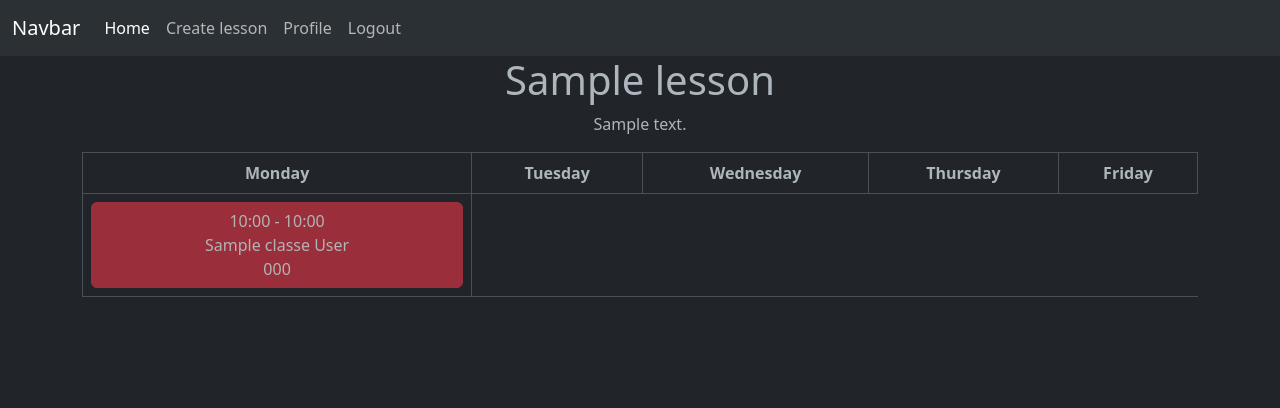
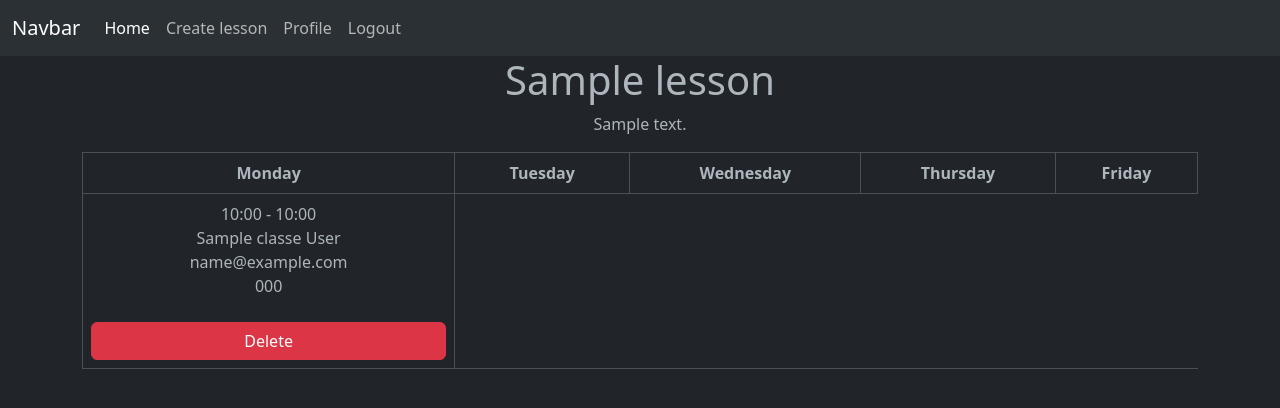
Before and after one commit to Miczigun/private-lessons-calendar, a Django app: page /your-lesson/1 in a window 1280 px wide. Shown: the top 408 px of the page. Run offline with Django 4.2, Linux system fonts and the light colour scheme; a user stored in the database is signed in; tables that the repository leaves empty hold one stand-in row (values such as "Sample post").

Commit message:
delete lesson

```diff
--- a/lessons/templates/lessons/your_lessons.html
+++ b/lessons/templates/lessons/your_lessons.html
@@ -1,6 +1,20 @@
 {% extends 'main.html' %}
 {% block title%} Class {% endblock %}
 {% block content %}
+<script>
+document.addEventListener("DOMContentLoaded", function() {
+  var confirmDeleteLinks = document.querySelectorAll(".confirm-delete");
+
+  confirmDeleteLinks.forEach(function(link) {
+    link.addEventListener("click", function(event) {
+      var confirmationMessage = link.getAttribute("data-confirm");
+      if (!window.confirm(confirmationMessage)) {
+        event.preventDefault();
+      }
+    });
+  });
+});
+</script>
 <main>
     <div class="container text-center">
         <h1>{{ lesson.name }}</h1>
@@ -23,13 +37,22 @@
                 {% if forloop.counter|divisibleby:5 %}
                 <td>
                     {% if class.booked %}
-                    <a href="#" class="btn btn-danger disabled w-100 h-100">
+
+                        <p>
                         {{ class.start_time|time:"H:i" }} - {{ class.end_time|time:"H:i" }} <br>
                         {{ class.name }} {{ class.surname }} <br>
+                        {{ class.email }} <br>
                         {{ class.phone }} <br>
-                    </a>
+                        </p>
+                        <a href="{% url 'menu' %}" class="btn btn-danger w-100 mt-2 confirm-delete" data-confirm="Are you sure you want to delete this class?">Delete</a>
+
                     {% else %}
-                    <a href="{% url 'update-class' class.id %}" class="btn btn-success w-100 h-100">{{ class.start_time|time:"H:i" }} - {{ class.end_time|time:"H:i" }}</a>
+
+                        <p class="mb-5">
+                            {{ class.start_time|time:"H:i" }} - {{ class.end_time|time:"H:i" }} <br>
+                        </p>
+                        <a href="{% url 'update-class' class.id %}" class="btn btn-success w-100 mt-5">Add</a>
+
                     {% endif %}
                 </td>
                 </tr>
@@ -37,13 +60,22 @@
                     {% else %}
                     <td>
                         {% if class.booked %}
-                        <a href="#" class="btn btn-danger disabled w-100 h-100">
+
+                        <p>
+                        {{ class.start_time|time:"H:i" }} - {{ class.end_time|time:"H:i" }} <br>
+                        {{ class.name }} {{ class.surname }} <br>
+                        {{ class.email }} <br>
+                        {{ class.phone }} <br>
+                        </p>
+                        <a href="{% url 'menu' %}" class="btn btn-danger w-100 mt-2 confirm-delete" data-confirm="Are you sure you want to delete this class?">Delete</a>
+
+                        {% else %}
+
+                        <p class="mb-5">
                             {{ class.start_time|time:"H:i" }} - {{ class.end_time|time:"H:i" }} <br>
-                            {{ class.name }} {{ class.surname }} <br>
-                            {{ class.phone }} <br>
-                        </a>
-                        {% else %}
-                        <a href="{% url 'update-class' class.id %}" class="btn btn-success w-100 h-100">{{ class.start_time|time:"H:i" }} - {{ class.end_time|time:"H:i" }}</a>
+                        </p>
+                        <a href="{% url 'update-class' class.id %}" class="btn btn-success w-100 mt-5">Add</a>
+
                         {% endif %}
                     </td>
                     {% endif %}
--- a/lessons/urls.py
+++ b/lessons/urls.py
@@ -10,6 +10,7 @@ urlpatterns = [
     path('your-lesson/<int:pk>', views.your_lesson, name='your-lesson'),
     path('create-lesson/', views.create_lesson, name='create-lesson'),
     path('update-class/<int:pk>', views.update_class, name='update-class'),
+    path('delete-lesson/<int:pk>', views.delete_lesson, name='delete-lesson'),
 
     path('', views.menu_page, name='menu'),
 ]
--- a/lessons/views.py
+++ b/lessons/views.py
@@ -116,7 +116,6 @@ def your_lesson(request, pk):
     return render(request, 'lessons/your_lessons.html', context)
 
 
-
 def update_class(request, pk):
     classes = Classes.objects.get(id=pk)
     form = ClassesForm()
@@ -133,3 +132,13 @@ def update_class(request, pk):
 
     context = {'form': form}
     return render(request, 'lessons/update_class.html', context)
+
+
+def delete_lesson(request, pk):
+    lesson = Lessons.objects.get(id=pk)
+
+    if request.user == lesson.teacher:
+        lesson.delete()
+        return redirect('profile-page', pk=request.user.id)
+    else:
+        return HttpResponse("You don't have permission to do that!")
```
Also changed, not shown: lessons/templates/lessons/lesson_page.html (+17 -5 lines), lessons/templates/lessons/profile.html (+29 -4 lines).
